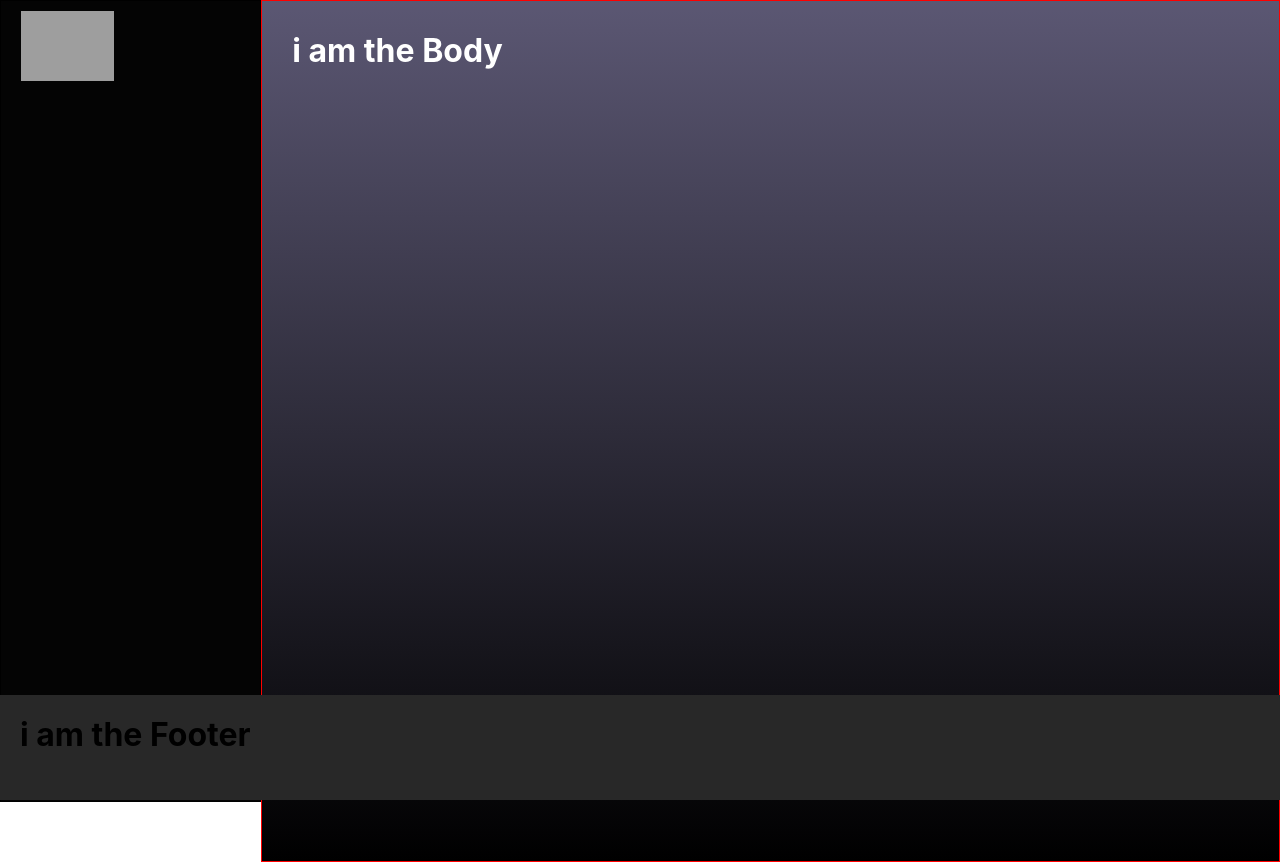
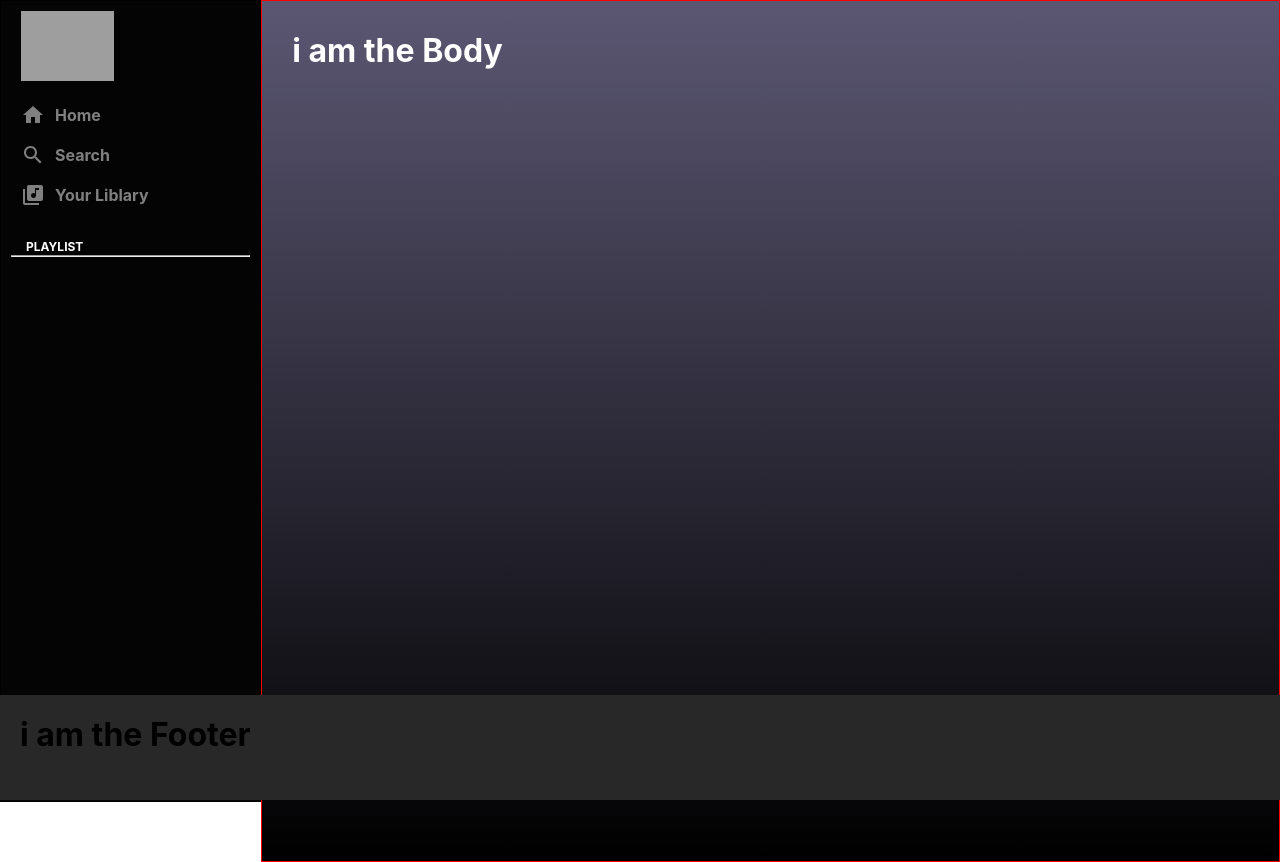
Before and after one commit to Punitomoe/Final-Project-Spotify, a React (Create React App) app: page / in a window 1280 px wide. Built offline with nearby package versions, Linux system fonts and the light colour scheme; grey boxes are pictures that could not be loaded; what spotify-web-api-js would draw is missing.

Commit message:
Add UI Material

```diff
--- a/package.json
+++ b/package.json
@@ -3,6 +3,10 @@
   "version": "0.1.0",
   "private": true,
   "dependencies": {
+    "@emotion/react": "^11.9.0",
+    "@emotion/styled": "^11.8.1",
+    "@mui/icons-material": "^5.6.2",
+    "@mui/material": "^5.6.2",
     "@testing-library/jest-dom": "^5.16.4",
     "@testing-library/react": "^13.1.1",
     "@testing-library/user-event": "^13.5.0",
--- a/src/Sidebar/Sidebar.css
+++ b/src/Sidebar/Sidebar.css
@@ -15,3 +15,9 @@
     height: 70px;
     padding: 10px;
 }
+
+.sidebar__title {
+    margin-left: 10px;
+    padding: 5px;
+    font-size: 12px;
+}
--- a/src/Sidebar/Sidebar.js
+++ b/src/Sidebar/Sidebar.js
@@ -1,5 +1,9 @@
 import React from "react";
 import "./Sidebar.css";
+import SidebarOption from "./SidebarOption";
+import HomeIcon from '@mui/icons-material/Home';
+import SearchIcon from '@mui/icons-material/Search';
+import LibraryMusicIcon from '@mui/icons-material/LibraryMusic';
 
 function Sidebar(){
     return (
@@ -9,6 +13,13 @@ function Sidebar(){
             src="https://getheavy.com/wp-content/uploads/2019/12/spotify2019-830x350.jpg"
             alt=""
             />
+            <SidebarOption Icon={HomeIcon} title="Home" />
+            <SidebarOption Icon={SearchIcon} title="Search" />
+            <SidebarOption Icon={LibraryMusicIcon} title="Your Liblary" />
+
+            <br />
+            <strong className="sidebar__title"> PLAYLIST </strong>
+            <hr />
         </div>
     );
 }
--- /dev/null
+++ b/src/Sidebar/SidebarOption.css
@@ -0,0 +1,17 @@
+.sidebarOption {
+    display: flex;
+    align-items: center;
+    color: grey;
+    height: 40px;
+    cursor: pointer;
+    transition: 200ms color ease-in;
+}
+
+.sidebarOption:hover {
+    color: white;
+}
+
+.sidebarOption__icon {
+    padding-left: 10px;
+    padding-right: 10px;
+}
--- /dev/null
+++ b/src/Sidebar/SidebarOption.js
@@ -0,0 +1,13 @@
+import React from "react";
+import "./SidebarOption.css";
+
+function SidebarOption({ title, Icon}){
+    return (
+        <div className="sidebarOption">
+            {Icon && <Icon className="sidebarOption__icon"/>}
+            {Icon ? <h4>{title}</h4> : <p>{title}</p> }
+        </div>
+    );
+}
+
+export default SidebarOption;
```
Also changed, not shown: 1 other file (tests, documents, lock files or other folders).
